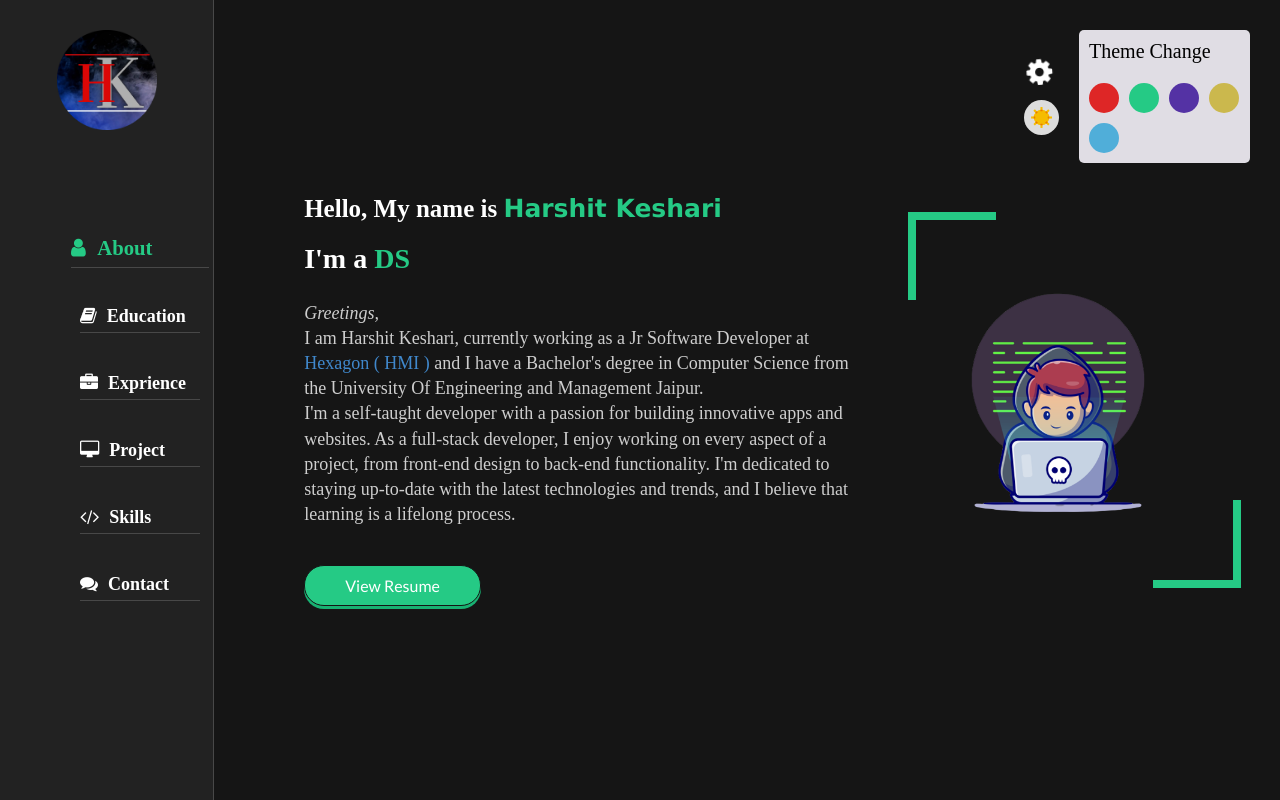
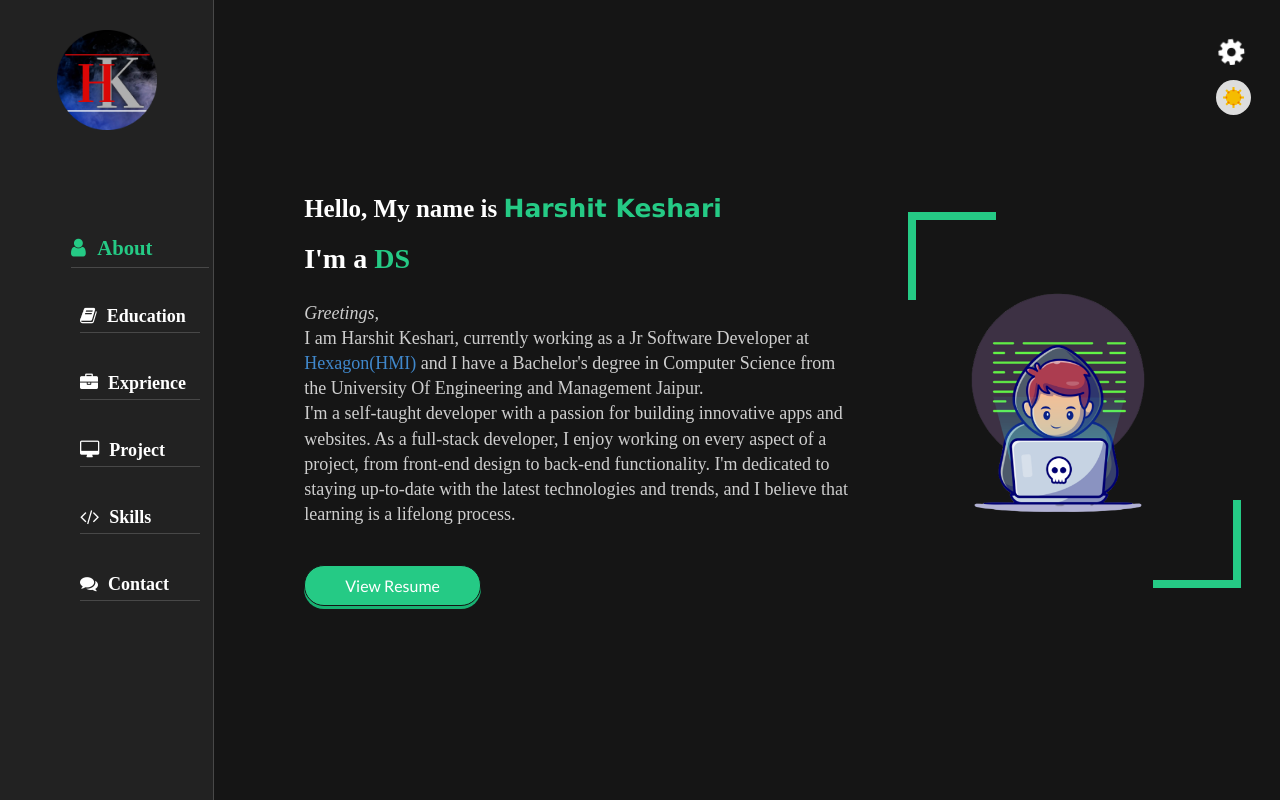
Before and after one commit to Harshit107/React-Website, a React (Create React App) app: page / in a window 1280 px wide. Built offline with nearby package versions, Linux system fonts and the light colour scheme; a web font is replaced by a local one.

Commit message:
slider added

```diff
--- a/package.json
+++ b/package.json
@@ -11,11 +11,12 @@
     "react-dom": "^18.2.0",
     "react-router-dom": "^6.10.0",
     "react-scripts": "^4.0.3",
+    "react-transition-group": "^4.4.5",
     "react-typed": "^1.2.0",
     "web-vitals": "^2.1.4"
   },
   "scripts": {
-    "start": "react-scripts start --legacy-peer-deps" ,
+    "start": "react-scripts start --legacy-peer-deps",
     "build": "react-scripts build --legacy-peer-deps",
     "test": "react-scripts test",
     "eject": "react-scripts eject"
--- a/src/HomePage.css
+++ b/src/HomePage.css
@@ -15,6 +15,7 @@
   position: absolute;
   top: 0;
   right: 0;
-  width: 20%;
+  width: 25%;
   height: 100%; /* For demo purposes */
-}
+
+ }
--- a/src/component/App.css
+++ b/src/component/App.css
@@ -1,4 +1,21 @@
 
+.fade-enter {
+  opacity: 0;
+}
+
+.fade-enter-active {
+  opacity: 1;
+  transition: opacity 500ms ease-in-out;
+}
+
+.fade-exit {
+  opacity: 1;
+}
+
+.fade-exit-active {
+  opacity: 0;
+  transition: opacity 500ms ease-in-out;
+}
 
 .app__container{
   background-color: var(--primary-bg-color);
@@ -20,14 +37,3 @@
   width: 100%;
   height: 100%;
 }
-
-.special__text {
-  color: var(--primary-heading);
-  font-family: 'Lucida Sans', 'Lucida Sans Regular', 'Lucida Grande', 'Lucida Sans Unicode', Geneva, Verdana, sans-serif;
-}
-
-.link-color {
-  color: var(--link-color);
-  cursor: pointer;
-
-}
--- a/src/component/App.js
+++ b/src/component/App.js
@@ -1,18 +1,17 @@
-import About from './about/About';
-import Sidebar from './Sidebar/Sidebar';
-import Contact from './contact/Contact';
-import Education from './education/Education';
-import Project from './project/Project';
-import Skills from './skill/Skill';
-import Experience from './experience/Experience';
+import { useState } from "react";
+import { CSSTransition } from "react-transition-group";
 import "./App.css";
 
-import { useState } from 'react';
+import About from "./about/About";
+import Sidebar from "./Sidebar/Sidebar";
+import Contact from "./contact/Contact";
+import Education from "./education/Education";
+import Project from "./project/Project";
+import Skills from "./skill/Skill";
+import Experience from "./experience/Experience";
 
 const App = (props) => {
-
-  const [componentState, setComponentState ] = useState(0)
-
+  const [componentState, setComponentState] = useState(0);
   const classNameForComponent = "app__container_main-page";
 
   const componentsArray = [
@@ -25,9 +24,8 @@ const App = (props) => {
   ];
 
   const loadNewComponent = (index) => {
-      setComponentState(index);
-  }
-
+    setComponentState(index);
+  };
 
   return (
     <div className={`app__container ${props.className}`}>
@@ -38,7 +36,15 @@ const App = (props) => {
         Side bar
       </Sidebar>
       <div className={classNameForComponent}>
-        {componentsArray[componentState]}
+        <CSSTransition
+          key={componentState}
+          in={true}
+          timeout={500}
+          classNames="fade"
+          unmountOnExit
+        >
+          {componentsArray[componentState]}
+        </CSSTransition>
       </div>
     </div>
   );
--- a/src/component/ThemeManager/ThemeChanger.css
+++ b/src/component/ThemeManager/ThemeChanger.css
@@ -1,3 +1,5 @@
+
+
 
 .themechanger__setting {
   display: flex;
@@ -8,7 +10,6 @@
 }
 
 .themechanger__setting_color {
-
   font-size: 30px;
   color: var(--primary-text);
   width:30px;
@@ -20,6 +21,7 @@
 .themechanger__setting_icon_holder{
   display: flex;
   flex-direction: column;
+  margin-right: 35px;
 }
 
 .themechanger__setting_img{
@@ -31,3 +33,26 @@
   border-radius: 50px;
   cursor: pointer;
 }
+
+
+
+/* ----------  Slideing Animation       --------- */
+
+ .themechanger__container {
+  overflow:hidden
+}
+
+.themechanger__setting {
+   position: absolute;
+  top: 0;
+  right: -80%;
+  width: 100%;
+  transition: .5s ease;
+
+}
+.slider {
+  position: absolute;
+  top: 0;
+  right: 0%;
+  width: 100%;
+}
--- a/src/component/ThemeManager/ThemeChanger.js
+++ b/src/component/ThemeManager/ThemeChanger.js
@@ -11,6 +11,8 @@ const ThemeChanger = (props) => {
 
    const toggleDiv = () => {
      setShowDiv(!showDiv);
+     const mainSliderClass = document.getElementById("themechanger__setting").classList;
+     mainSliderClass.toggle('slider')
    };
 
   const handleChangeMode = function () {
@@ -27,7 +29,7 @@ const ThemeChanger = (props) => {
 
   return (
     <div className={className}>
-      <div className="themechanger__setting">
+      <div className="themechanger__setting" id="themechanger__setting">
         <div className="themechanger__setting_icon_holder">
           <i
             className="fa fa-cog fa-spin themechanger__setting_color"
@@ -42,9 +44,7 @@ const ThemeChanger = (props) => {
             ></img>
           </div>
         </div>
-        <ThemeColorBox
-          className=""
-        />
+        <ThemeColorBox className="" />
       </div>
     </div>
   );
--- a/src/component/about/About.js
+++ b/src/component/about/About.js
@@ -24,7 +24,7 @@ const About = (props) => {
             <br />I am Harshit Keshari, currently working as a Jr Software
             Developer at{" "}
             <a href="https://www.hexagon.com/" target="blank">
-              <span className="link-color">Hexagon ( HMI ) </span>
+              <span className="link-color">Hexagon(HMI) </span>
             </a>
             and I have a Bachelor's degree in Computer Science from the
             University Of Engineering and Management Jaipur.
--- a/src/index.css
+++ b/src/index.css
@@ -19,3 +19,13 @@ code {
 #root {
   height: 100%;
 }
+.special__text {
+  color: var(--primary-heading);
+  font-family: 'Lucida Sans', 'Lucida Sans Regular', 'Lucida Grande', 'Lucida Sans Unicode', Geneva, Verdana, sans-serif;
+}
+
+.link-color {
+  color: var(--link-color);
+  cursor: pointer;
+
+}
```
Also changed, not shown: 1 other file (tests, documents, lock files or other folders).
